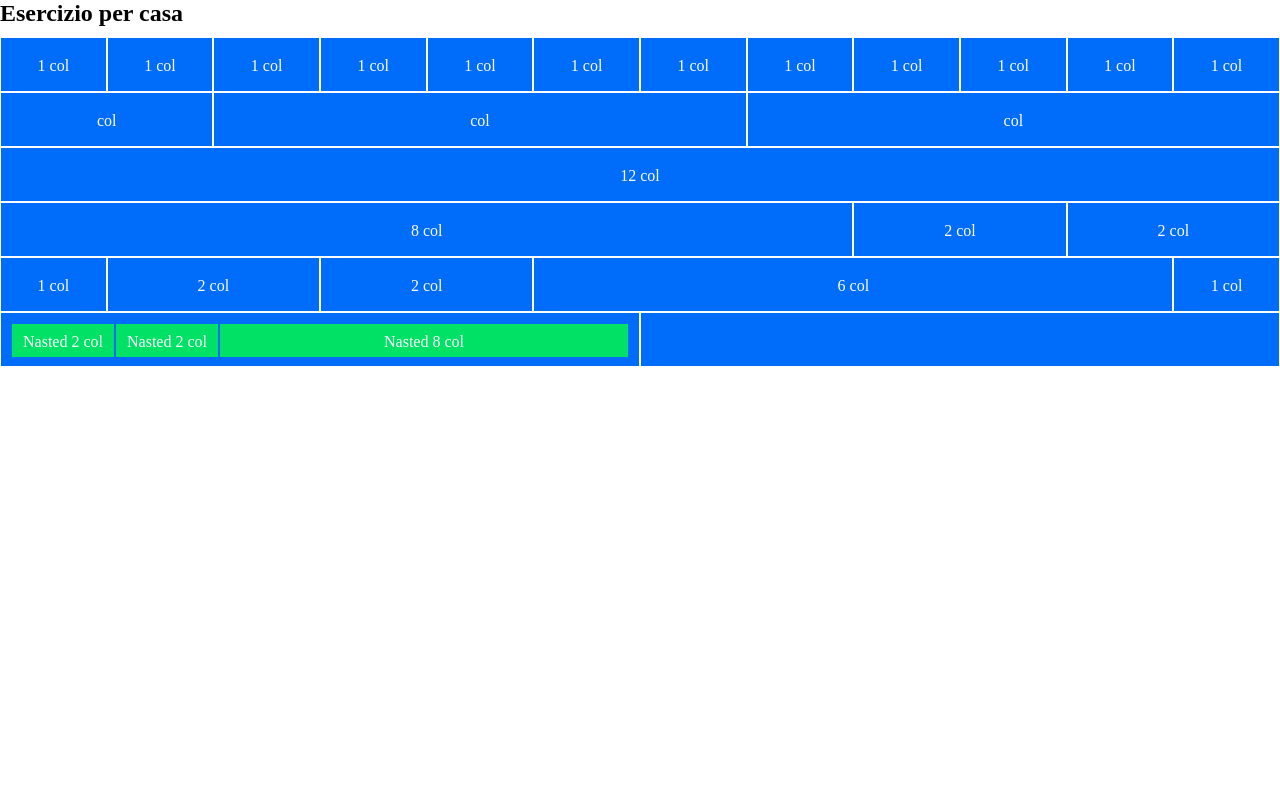
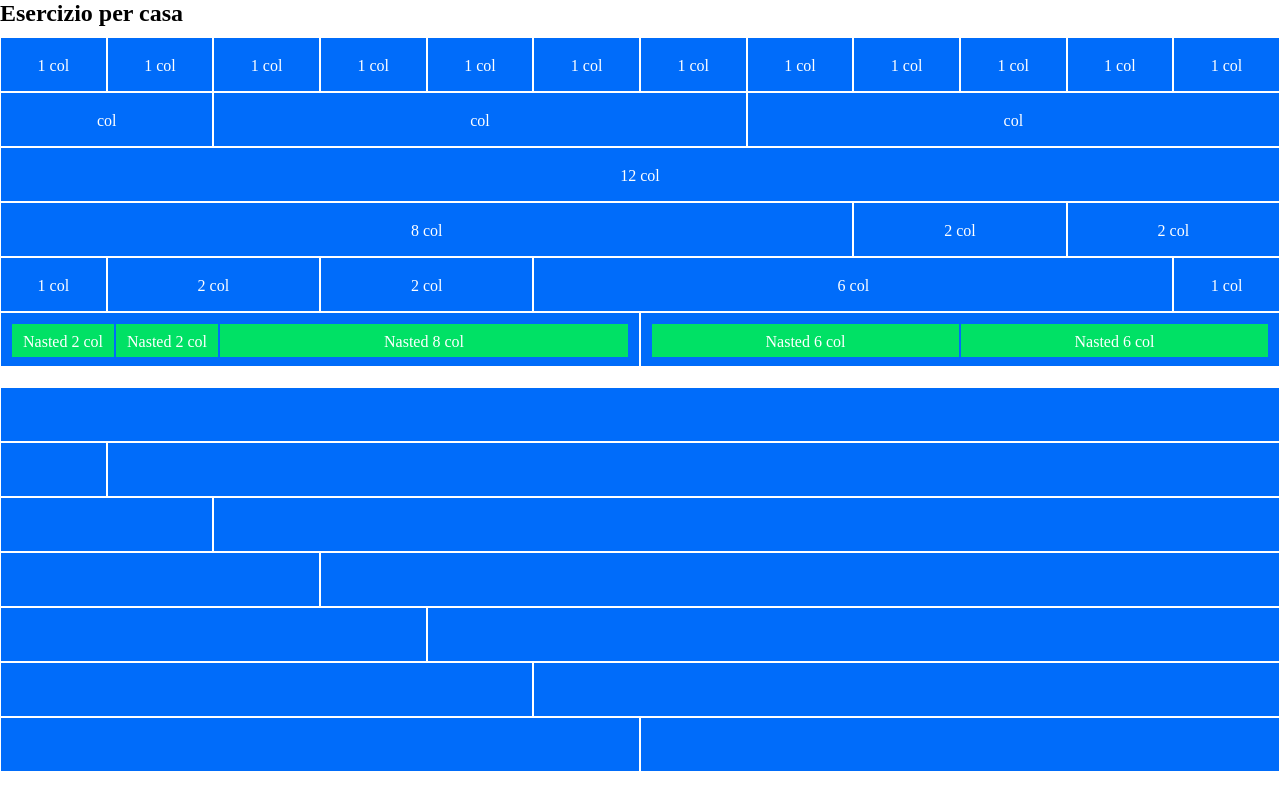
Before and after one commit to EmanuelaMocci/html-css-12bool, a plain HTML site: page index.html in a window 1280 px wide. Drawn offline with Linux system fonts and the light colour scheme.

Commit message:
Termine sezione "Esercizio per casa"

```diff
--- a/css/style.css
+++ b/css/style.css
@@ -5,6 +5,9 @@
     box-sizing: border-box;
 }
 /* Esercizio per casa- Sezione 1 */
+h2{
+    margin-bottom: 10px;
+}
 .container{
     width: 100%;
 }
@@ -22,7 +25,7 @@
     padding: 10px;
 }
 .margin-top{
-    margin-top: 10px;
+    margin-top: 20px;
 }
 [class*="col-"]{
     background-color: #006cfa;
--- a/index.html
+++ b/index.html
@@ -16,7 +16,7 @@
     <div class="container">
         <!-- Sezione uno -->
         <h2>Esercizio per casa</h2>
-        <div class="row margin-top">
+        <div class="row">
             <div class="col-1">1 col</div>
             <div class="col-1">1 col</div>
             <div class="col-1">1 col</div>
@@ -64,10 +64,49 @@
                 </div>
             </div>
 
+            <div class="col-6">
+                <div class="row padding-10px">
+                    <div class="col-6 nasted-green">Nasted 6 col</div>
+                    <div class="col-6 nasted-green">Nasted 6 col</div>
+                </div>
+            </div>
+        </div>
+
+        <div class="row margin-top">
+            <div class="col-12"></div>
+        </div>
+
+        <div class="row">
+            <div class="col-1"></div>
+            <div class="col-11"></div>
+        </div>
+
+        <div class="row">
+            <div class="col-2"></div>
+            <div class="col-10"></div>
+        </div>
+
+        <div class="row">
+            <div class="col-3"></div>
+            <div class="col-9"></div>
+        </div>
+
+        <div class="row">
+            <div class="col-4"></div>
+            <div class="col-8"></div>
+        </div>
+
+        <div class="row">
+            <div class="col-5"></div>
+            <div class="col-7"></div>
+        </div>
+
+        <div class="row">
+            <div class="col-6"></div>
             <div class="col-6"></div>
         </div>
+    </div>
         <!-- /Sezione uno -->
-    </div>
 
 </body>
 </html>
```
